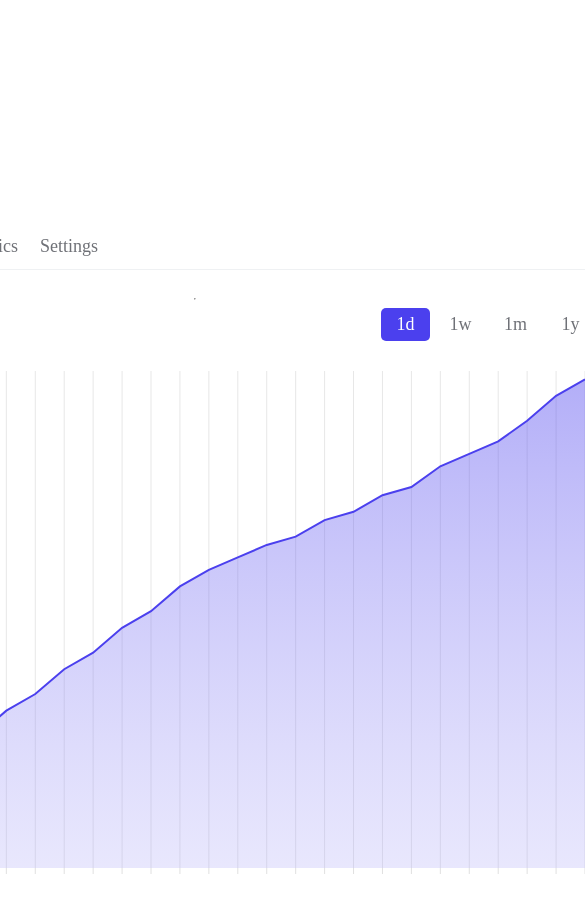
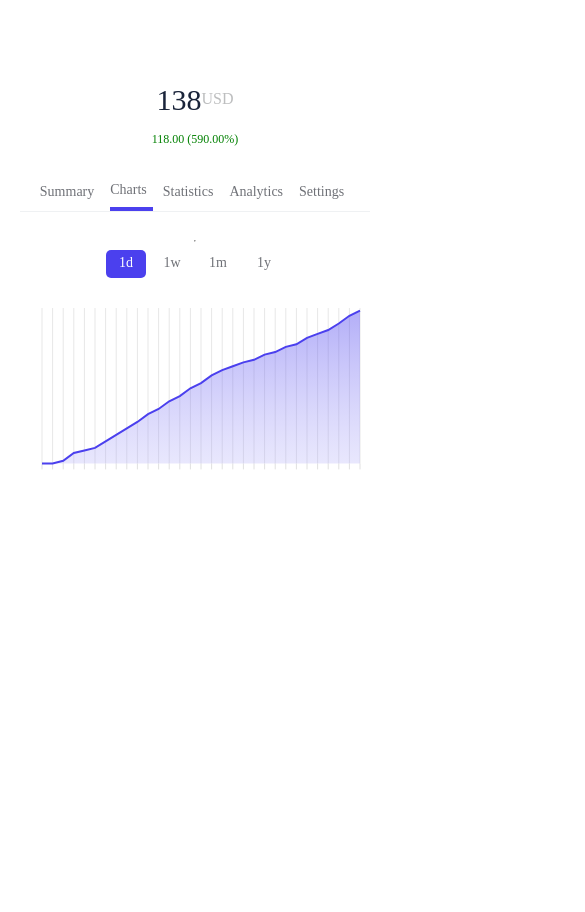
Before and after one commit to upendra0827/Stock-Market-Chart, a React (Create React App) app: page /charts in a window 390 px wide. Shown: the top 912 px of the page, 585 px wide, since content can reach past the window. After the commit the page ends 884 px from the top, so only its background shows below. Built offline with nearby package versions, Linux system fonts and the light colour scheme.

Commit message:
added responsiveness

```diff
--- a/src/App.css
+++ b/src/App.css
@@ -1,3 +1,4 @@
+/* Base styles */
 .App {
   text-align: center;
   display: flex;
@@ -8,9 +9,11 @@
 
 .charts__container {
   margin-top: 100px;
-  width: 1000px;
+  width: 100%;
+  max-width: 1000px;
   display: flex;
   flex-direction: column;
+  padding: 0 20px;
 }
 
 .charts__container>header {
@@ -19,45 +22,35 @@
 
 .charts__container>header>div {
   display: flex;
+  flex-wrap: wrap;
+  justify-content: center;
 }
 
 .current-price {
-  top: 60px;
-  left: 60px;
   font-family: Circular Std;
   font-size: 70px;
   font-weight: 400;
   line-height: 88.56px;
   text-align: left;
-  text-underline-position: from-font;
-  text-decoration-skip-ink: none;
   color: #1A243A;
 }
 
 .currency {
-  gap: 0px;
   font-family: Circular Std;
   font-size: 24px;
   font-weight: 400;
   text-align: left;
-  text-underline-position: from-font;
-  text-decoration-skip-ink: none;
   color: #BDBEBF;
   padding-top: 20px;
 }
 
 .percentage-change {
-  height: 23px;
-  top: 159px;
-  left: 60px;
   gap: 0px;
   font-family: Circular Std;
   font-size: 18px;
   font-weight: 400;
   line-height: 22.77px;
   text-align: left;
-  text-underline-position: from-font;
-  text-decoration-skip-ink: none;
 }
 
 .negative {
@@ -75,24 +68,20 @@
   justify-content: flex-start;
   margin: 20px auto;
   border-bottom: 1px solid #EFF1F3;
+  flex-wrap: wrap;
 }
 
 .charts__container__sections>button {
-  top: 222px;
-  left: 60px;
-  gap: 0px;
   font-family: Circular Std;
   font-size: 18px;
   font-weight: 400;
   line-height: 22.77px;
-  text-align: left;
-  text-underline-position: from-font;
-  text-decoration-skip-ink: none;
   color: #6F7177;
   border: none;
   padding-bottom: 10px;
   background-color: transparent;
   cursor: pointer;
+  padding-left: 0;
 }
 
 .active-section {
@@ -100,16 +89,13 @@
 }
 
 .charts__container__intervals {
-  width: 90%;
+  width: 100%;
   display: flex;
   justify-content: space-between;
   font-family: Circular Std;
   font-size: 18px;
   font-weight: 400;
   line-height: 22.77px;
-  text-align: left;
-  text-underline-position: from-font;
-  text-decoration-skip-ink: none;
   color: #6F7177;
 }
 
@@ -126,18 +112,12 @@
   cursor: pointer;
   width: 49px;
   height: 33px;
-  top: 325px;
-  left: 541px;
-  gap: 0px;
   border-radius: 5px;
   font-family: Circular Std;
   font-size: 18px;
   font-weight: 400;
   line-height: 22.77px;
-  text-underline-position: from-font;
-  text-decoration-skip-ink: none;
   color: #6F7177;
-
 }
 
 .active {
@@ -146,7 +126,9 @@
 }
 
 .chart {
-  width: 90%;
+  width: 100%;
+  max-width: 1000px;
+  margin: 0 auto;
 }
 
 .statistics {
@@ -154,9 +136,119 @@
 }
 
 .arrow_box {
-  /* position: absolute; */
   padding: 10px;
   background-color: black;
   color: white;
-  /* margin-left: 200px; */
 }
+
+@media (max-width: 768px) {
+  .App {
+    padding: 20px;
+  }
+
+  .charts__container {
+    margin-top: 60px;
+    width: 100%;
+    max-width: 100%;
+    padding: 0 10px;
+  }
+
+  .current-price {
+    font-size: 40px;
+    line-height: 50px;
+    text-align: center;
+    margin-bottom: 10px;
+  }
+
+  .currency {
+    font-size: 18px;
+    text-align: center;
+  }
+
+  .percentage-change {
+    font-size: 14px;
+    line-height: 20px;
+    text-align: center;
+    margin-bottom: 20px;
+  }
+
+  .charts__container__sections {
+    justify-content: center;
+    margin-top: 10px;
+  }
+
+  .charts__container__sections>button {
+    font-size: 16px;
+    padding-bottom: 5px;
+  }
+
+  .charts__container__intervals {
+    flex-direction: column;
+    gap: 10px;
+    align-items: center;
+  }
+
+  .charts__container__intervals button {
+    width: 45px;
+    height: 30px;
+    font-size: 16px;
+  }
+
+  .chart {
+    width: 100%;
+  }
+
+  .arrow_box {
+    font-size: 12px;
+    padding: 8px;
+  }
+}
+
+@media (max-width: 480px) {
+  .current-price {
+    font-size: 30px;
+    line-height: 40px;
+  }
+
+  .currency {
+    font-size: 16px;
+    padding-top: 10px;
+  }
+
+  .percentage-change {
+    font-size: 12px;
+    line-height: 18px;
+  }
+
+  .charts__container__sections {
+    flex-direction: row;
+    align-items: center;
+    gap: 10px;
+  }
+
+  .charts__container__sections>button {
+    font-size: 14px;
+    padding-bottom: 5px;
+  }
+
+  .charts__container__intervals {
+    flex-direction: column;
+    gap: 10px;
+    align-items: center;
+  }
+
+  .charts__container__intervals>:nth-child(1) {
+    display: none;
+  }
+
+  .charts__container__intervals button {
+    width: 40px;
+    height: 28px;
+    font-size: 14px;
+  }
+
+  .arrow_box {
+    font-size: 10px;
+    padding: 5px;
+  }
+}
```
